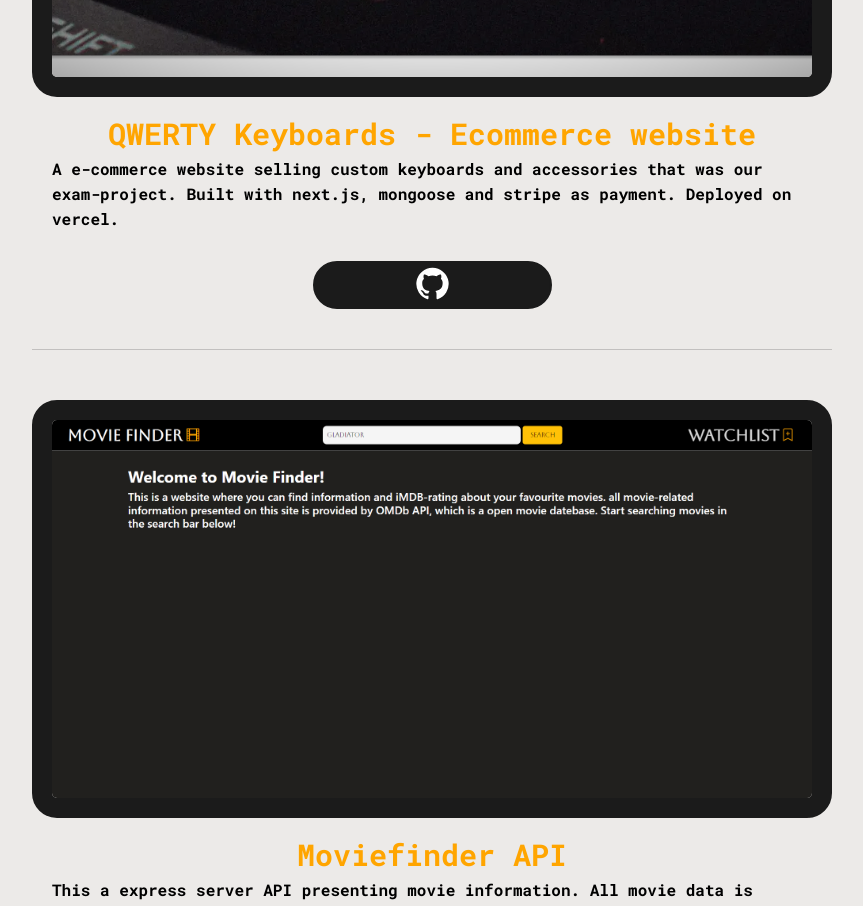
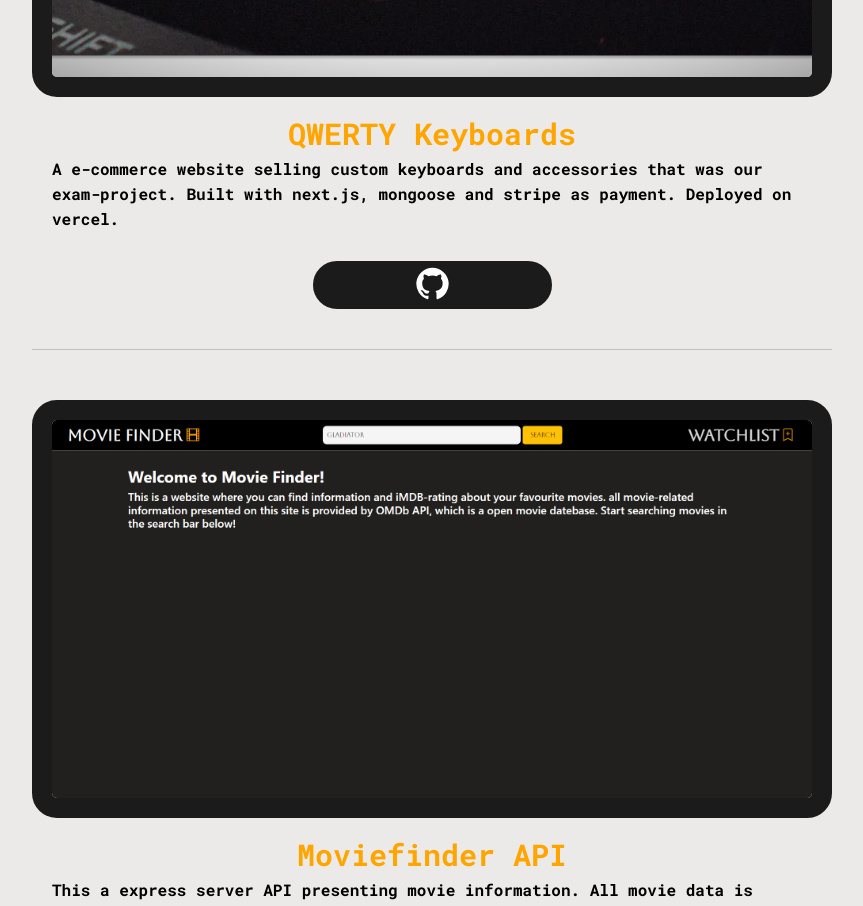
Before and after one commit to julleceasar/Julius-Portfolio, a Next.js app: page / in a window 1280 px wide. Shown: the part 1397-2303 px from the top of the page, without its empty margins (208-1071 px from the left). Built offline with nearby package versions, Linux system fonts and the light colour scheme.

Commit message:
small css fixes.

```diff
--- a/components/ProjectCard/ProjectCard.tsx
+++ b/components/ProjectCard/ProjectCard.tsx
@@ -4,13 +4,15 @@
 import { Project } from "data/projects";
 import GitHubIcon from "@mui/icons-material/GitHub";
 import Link from "next/link";
+import useMediaQuery from "@mui/material/useMediaQuery";
 
 interface Props {
   project: Project;
 }
 
 const ProjectCard: React.FC<Props> = ({ project }) => {
-  console.log(project);
+  const isMobile = useMediaQuery("(max-width:574px)");
+
   return (
     <div className={s.productCard}>
       <div className={s.imgDiv}>
@@ -23,7 +25,7 @@
         />
       </div>
       <div className={s.productCardText}>
-        <h1 style={{ fontSize: "30px", color: 'orange', textAlign: 'center' }}>{project.name}</h1>
+        <h1 style={{ fontSize: isMobile ? '26px' : '30px', color: 'orange', textAlign: 'center' }}>{project.name}</h1>
         <h4>{project.description}</h4>
         <div className={s.btnContainer}>
           <Link target={'_blank'} href={`${project.github}` }>
--- a/data/projects.ts
+++ b/data/projects.ts
@@ -7,7 +7,7 @@
 
 const projects = [
     {
-        name: 'QWERTY Keyboards - Ecommerce website',
+        name: 'QWERTY Keyboards',
         description: 'A e-commerce website selling custom keyboards and accessories that was our exam-project. Built with next.js, mongoose and stripe as payment. Deployed on vercel.',
         img: 'qwertyFixed.png',
         github: 'https://github.com/antoniowav/qwerty'
--- a/src/styles/CV.module.css
+++ b/src/styles/CV.module.css
@@ -18,8 +18,9 @@
 .cirkel {
   display: flex;
   position: relative;
-  height: 250px;
   color: #1B1B1B;
+  margin-top: 70px;
+  margin-bottom: 15px;
   border-radius: 50%;
   align-items: center;
   justify-content: center;
@@ -27,7 +28,6 @@
 
 .cirkel h1 {
   font-size: 50px;
-  margin: 0px;
   padding: 0px;
 }
 
```
